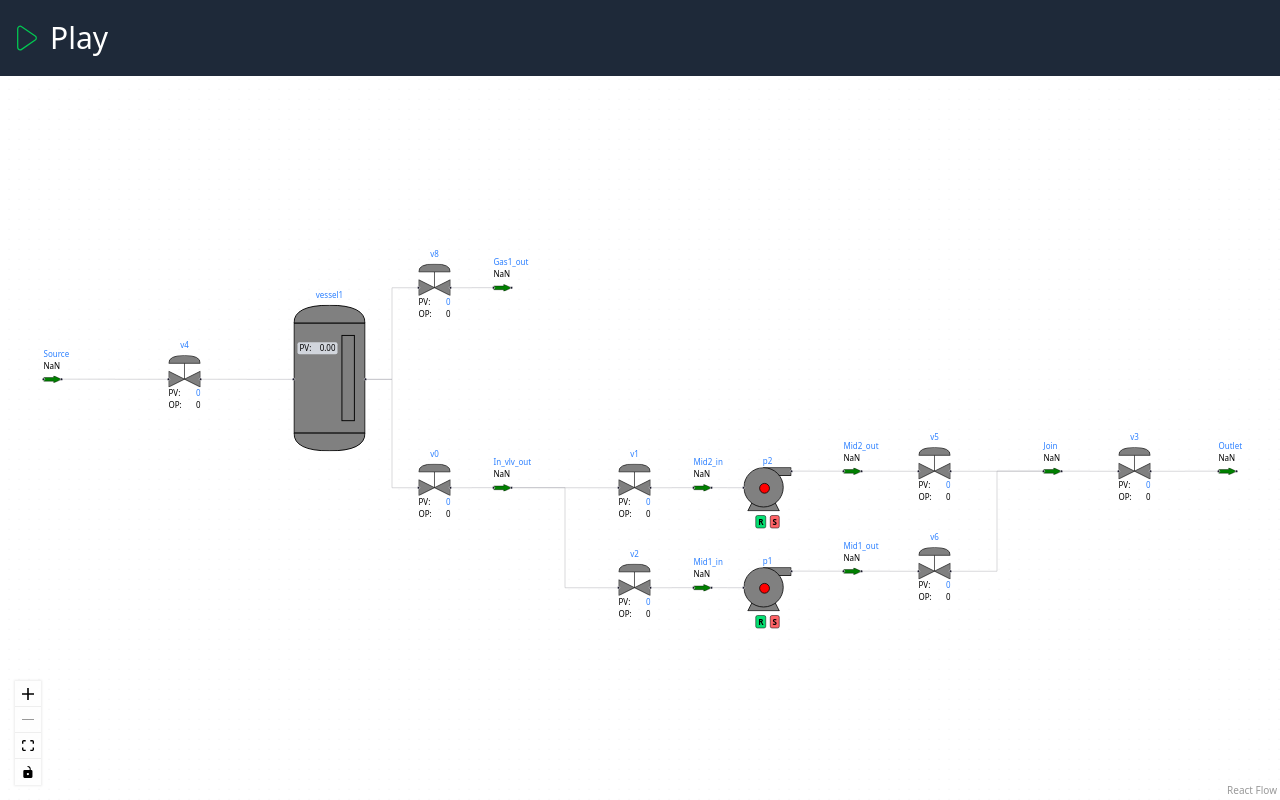
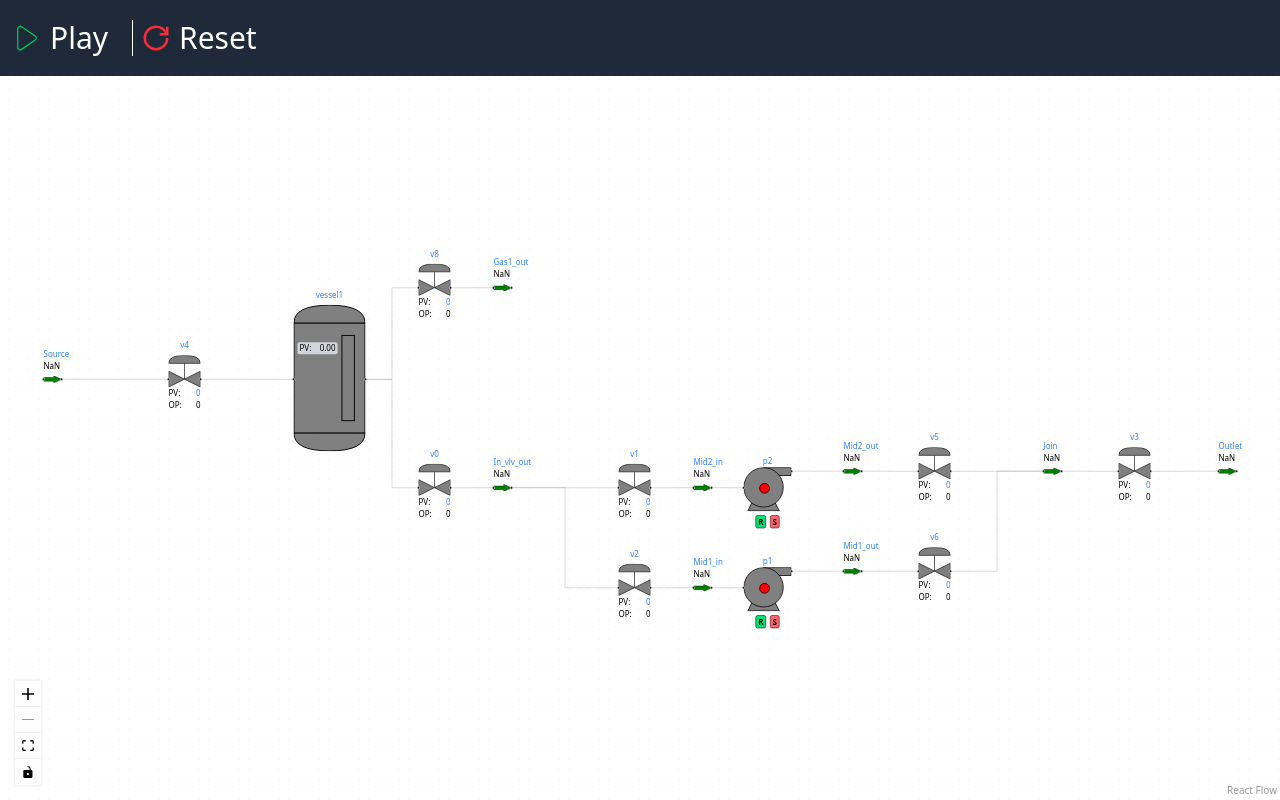
Before and after one commit to DoniyorAlimov/sim-model-web, a React (Vite) app: page / in a window 1280 px wide. Built offline with nearby package versions, Linux system fonts and the light colour scheme; no server answers; what simple-zustand-devtools would draw is missing.

Commit message:
Adding reset tab

```diff
--- a/src/components/SimulateTab.tsx
+++ b/src/components/SimulateTab.tsx
@@ -1,6 +1,8 @@
 import { useMutation, useQuery, useQueryClient } from "@tanstack/react-query";
 import axios from "axios";
 import { CiPause1, CiPlay1 } from "react-icons/ci";
+import { GrPowerReset } from "react-icons/gr";
+import { toast } from "react-toastify";
 
 const SimulateTab = () => {
   const queryKey = "status";
@@ -20,9 +22,17 @@ const SimulateTab = () => {
     mutationFn: () => axios.post("http://localhost:8000/stop"),
     onSuccess: () => queryClient.invalidateQueries({ queryKey: [queryKey] }),
   });
+  const resetSimulation = useMutation({
+    mutationFn: () => axios.post("http://localhost:8000/init"),
+    onSuccess: () => {
+      toast.success("Model reinitialized");
+      queryClient.invalidateQueries({ queryKey: [queryKey] });
+    },
+  });
 
   return (
-    <div className="w-28 text-3xl flex gap-2 items-center">
+    <div className="flex gap-2 items-center text-3xl">
+      <div className="w-28  flex gap-2 items-center">
         {isRunning ? (
           <CiPause1
             onClick={() => stopSimulation.mutate()}
@@ -36,6 +46,14 @@ const SimulateTab = () => {
         )}
         {isRunning ? <div>Pause</div> : <div>Play</div>}
       </div>
+      <div className="flex border-l pl-2 gap-2 items-center">
+        <GrPowerReset
+          onClick={() => resetSimulation.mutate()}
+          className="text-red-500 cursor-pointer"
+        />
+        <div>Reset</div>
+      </div>
+    </div>
   );
 };
 
```
Lines whose indentation alone changed are shown as unchanged.
